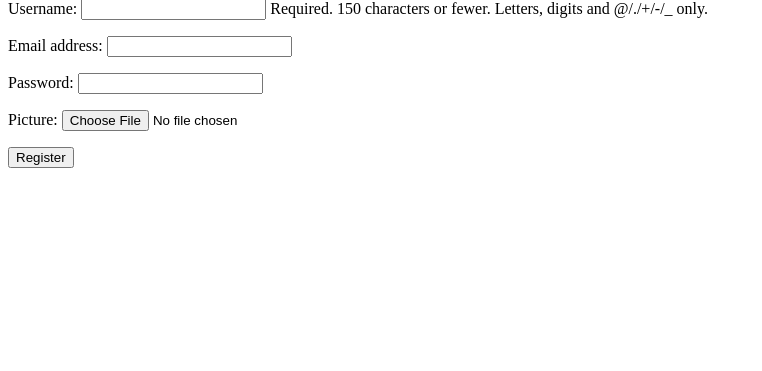
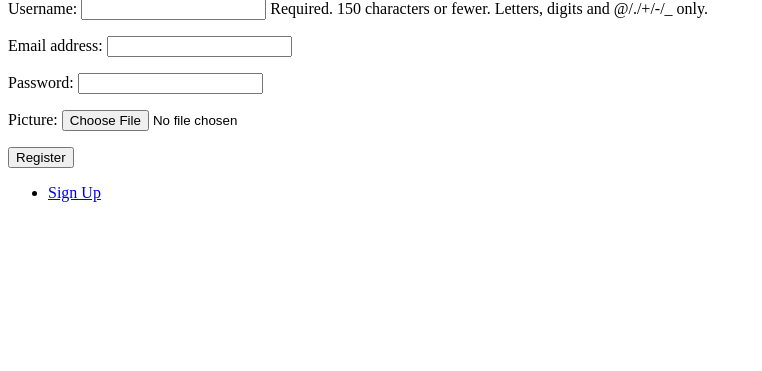
Before and after one commit to harshkheskani/rate_the_game, a Django app: page /rate_the_game_app/register/ in a window 1280 px wide. Shown: the part 115-486 px from the top of the page, without its empty margins (0-762 px from the left). Run offline with Django 3.2, Linux system fonts and the light colour scheme.

Commit message:
just added a div tag in base.html with an unordered list that just contains a link for the register page in it, can change position on page etc. later

```diff
--- a/templates/rate_the_game_app/base.html
+++ b/templates/rate_the_game_app/base.html
@@ -15,5 +15,11 @@
         <!--Insert page specific content-->
         {% block body_block %}
         {% endblock %}
+
+		<div>
+			<ul>
+				<li><a href="{% url 'rate_the_game_app:register' %}">Sign Up</a></li>
+			</ul>
+		</div>
     </body>
 </html>
```
